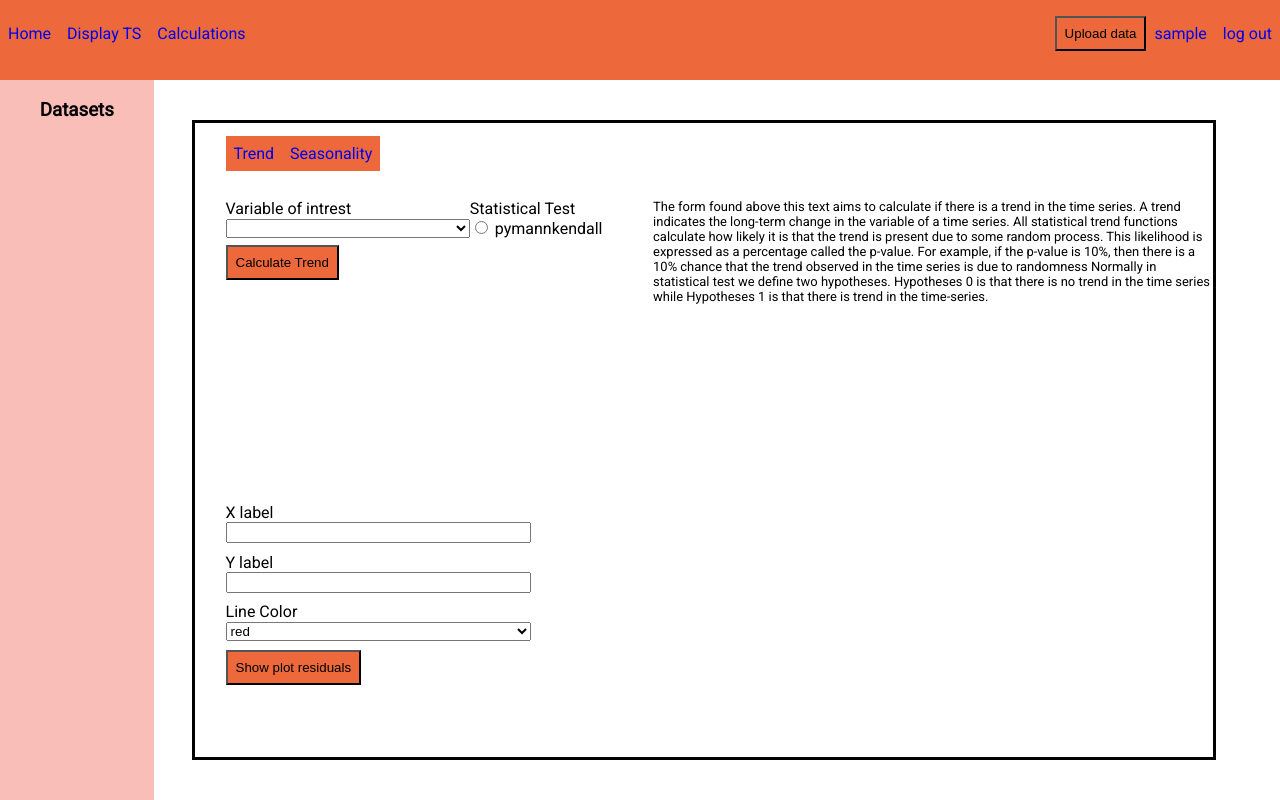
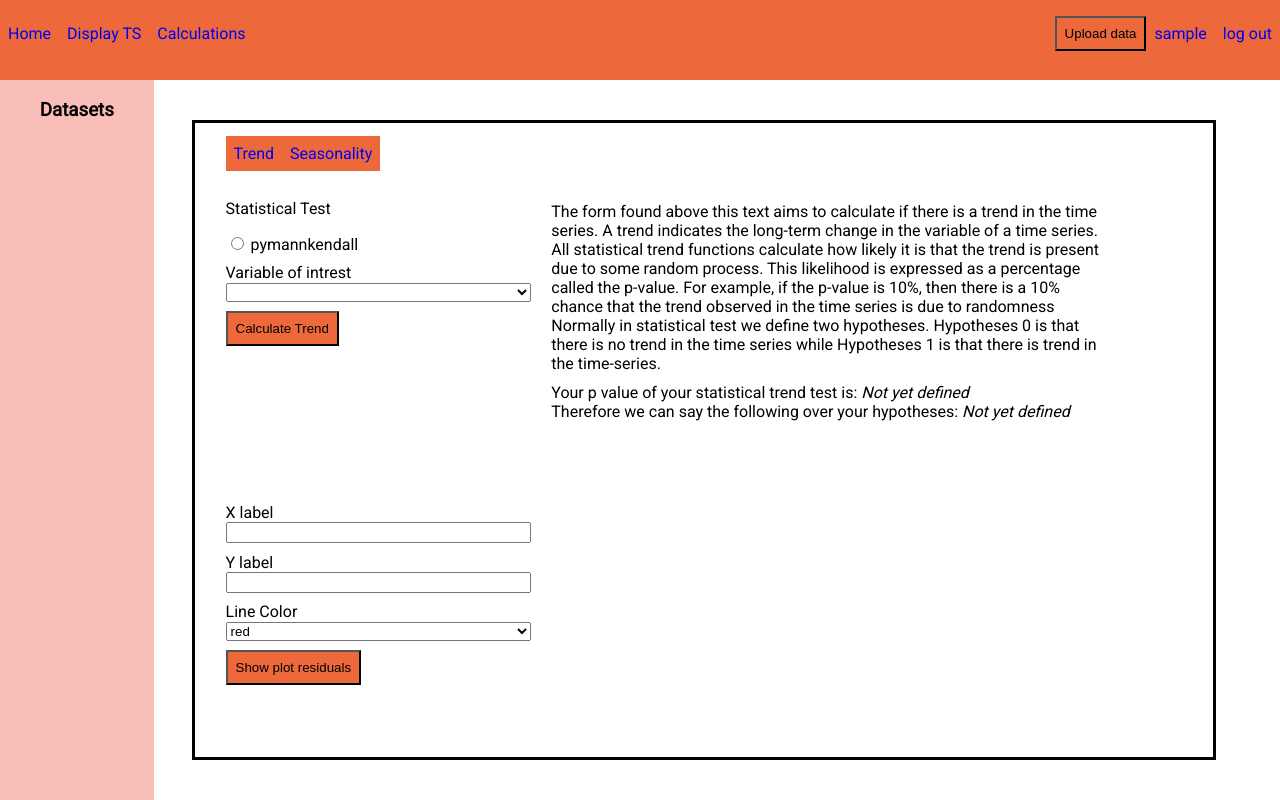
Before and after one commit to SanderBos1/Time_series_analyser, a Flask app: page /trend in a window 1280 px wide. Run offline with Flask 3, Linux system fonts and the light colour scheme; the visitor is signed in with stand-in values (Sample User, id 1); data that the repository does not hold is empty; some libraries are stand-ins or nearby versions.

Commit message:
Added Trend.seasonality p value calculation error messaging

```diff
--- a/ts_app/image_creation/static/scripts/image_handeling.js
+++ b/ts_app/image_creation/static/scripts/image_handeling.js
@@ -64,7 +64,7 @@ $(document).ready(function() {
                 var error_text = document.getElementById("save_image_error");
                 var text = document.createElement("p");
                 text.setAttribute("id", "error_text_save")
-                text.innerHTML = "Something went wrong";
+                text.innerHTML = answer['message'];
                 error_text.appendChild(text)
                 error_text.style.display="inline-block";
             }
--- a/ts_app/sequencing/static/scripts/sequencing.js
+++ b/ts_app/sequencing/static/scripts/sequencing.js
@@ -6,17 +6,26 @@ $(document).ready(function() {
             url: '/trend/calculate/' + dataset,
             data: $('form').serialize(), // serializes the form's elements.
             success: function (data) {
-                if(data=="something went wrong"){
-                    document.getElementById("trend_answers").style.display="none"
-                    document.getElementById("Error").style.display="inline-block"
+                if(data['message']=="Calculated."){
+                    var trend_value = document.getElementById("trend_value")
+                    trend_value.innerHTML = data["p_value"]
+                    var hypotheses = document.getElementById("hypothese_trend")
+                    hypotheses.innerHTML = data["Hypotheses"]
                 }
                 else{
-                document.getElementById("Error").style.display="none"
-                document.getElementById("trend_answers").style.display="inline-block"
-                var trend_value = document.getElementById("trend_value")
-                trend_value.innerHTML = data.p_value
-                var hypotheses = document.getElementById("hypothese_trend")
-                hypotheses.innerHTML = data.Hypotheses
+                    if(document.getElementById('error_trend_calculation_message')){
+                        document.getElementById('error_trend_calculation_message').remove();
+                    }
+                    var trend_value = document.getElementById("trend_value")
+                    trend_value.innerHTML = data["p_value"]
+                    var hypotheses = document.getElementById("hypothese_trend")
+                    hypotheses.innerHTML = data["Hypotheses"]
+                    var error_text = document.getElementById("trend_calculation_error");
+                    var text = document.createElement("p");
+                    text.setAttribute("id", "error_trend_calculation_message")
+                    text.innerHTML = data["message"];
+                    error_text.appendChild(text)
+                    error_text.style.display="inline-block";
                 }
             }
         });
@@ -42,17 +51,26 @@ $(document).ready(function() {
             url: '/seasonality/calculate/' + dataset,
             data: $('form').serialize(), // serializes the form's elements.
             success: function (data) {
-                if(data=="something went wrong"){
-                    document.getElementById("seasonality_answers").style.display="none"
-                    document.getElementById("Error").style.display="inline-block"
+                if(data['message']=="Calculated."){
+                    var trend_value = document.getElementById("seasonality_value")
+                    trend_value.innerHTML = data["p_value"]
+                    var hypotheses = document.getElementById("hypothese_seasonality")
+                    hypotheses.innerHTML = data["Hypotheses"]
                 }
                 else{
-                document.getElementById("Error").style.display="none"
-                document.getElementById("seasonality_answers").style.display="inline-block"
-                var trend_value = document.getElementById("seasonality_value")
-                trend_value.innerHTML = data.p_value
-                var hypotheses = document.getElementById("hypothese_seasonality")
-                hypotheses.innerHTML = data.Hypotheses
+                    if(document.getElementById('error_seasonality_calculation_message')){
+                        document.getElementById('error_seasonality_calculation_message').remove();
+                    }
+                    var trend_value = document.getElementById("seasonality_value")
+                    trend_value.innerHTML = data["p_value"]
+                    var hypotheses = document.getElementById("hypothese_seasonality")
+                    hypotheses.innerHTML = data["Hypotheses"]
+                    var error_text = document.getElementById("seasonality_calculation_error");
+                    var text = document.createElement("p");
+                    text.setAttribute("id", "error_seasonality_calculation_message")
+                    text.innerHTML = data["message"];
+                    error_text.appendChild(text)
+                    error_text.style.display="inline-block";
                 }
             }
         });
--- a/ts_app/sequencing/static/styles/sequencing.css
+++ b/ts_app/sequencing/static/styles/sequencing.css
@@ -17,13 +17,14 @@
 }
 
 
+/* Trend css */
 
 .p_value_calculation_holder{
     position:relative;
     float:left;
     top:2%;
     left:3%;
-    width:40%;
+    width:30%;
     height:50%;
 
 }
@@ -33,6 +34,31 @@
     height:100%;
 }
 
+.form_input{
+    margin-bottom:3%;
+    width:100%;
+}
+
+#function{
+    list-style-type: none;
+    padding:0px;
+}
+#function > li{
+    width:100%;
+    height:100%;
+    margin:0px;
+    padding:0px;
+
+}
+
+#trend_calculation_error{
+    width:60%;
+    left:15%;
+    height: 40%;
+
+}
+
+
 .pvalue_explanation_answers{
     position:relative;
     float:left;
@@ -40,26 +66,23 @@
     width:55%;
     height:50%;
     overflow:auto;
-    font-size:90%;
+    word-wrap: break-word;
 
-}
 
-.pval_exp > p{
-    font-size:90%;
-    height:100%;
 }
 
 #trend_text{
     position:relative;
     width:100%;
     height:60%;
+    overflow:auto;
 }
 
 #trend_answers{
     position:relative;
+    top:2%;
     width: 100%;
     height:10%;
-    display:none;
 
 }
 
@@ -70,29 +93,6 @@
     display:none;
 }
 
-#form_function{
-    position:relative;
-    width:40%;
-    float:right
-}
-
-.form_input{
-    margin-bottom:3%;
-    width:100%;
-}
-
-#function{
-    list-style-type: none;
-    margin:0px;
-    padding:0px;
-}
-#function > li{
-    width:100%;
-    height:100%;
-    margin:0px;
-    padding:0px;
-
-}
 
 #form_values{
     position:relative;
@@ -135,3 +135,10 @@
     object-fit: fill;
 
 }
+
+#seasonality_calculation_error{
+    left:20%;
+    width:60%;
+    height:40%;
+
+}
--- a/ts_app/sequencing/templates/sequencing_trend.html
+++ b/ts_app/sequencing/templates/sequencing_trend.html
@@ -19,22 +19,16 @@
 <div class="p_value_calculation_holder">
   <form class="p_value_calculation" id="trend_form" method="post">
     {{ form.csrf_token}}
-    <div id="form_function">
       {{form.function.label  (class_="form_label")}}
       {{form.function (class_="form_input")}}
-    </div>
-    <div id = "form_values">
     {{form.column_intrest.label  (class_="form_label")}}
     {{form.column_intrest (class_="form_input")}}
     {{form.submit (class_="button_standard")}}
-    </div>
-
-    <div class = standard_error id="Error">
-      Something went wrong
-    </div>
-
   </form>
 </div>
+
+<error-dialogue class="dialogue-element" id="trend_calculation_error" dialogue_name="Error with calculating p value">
+</error-dialogue>
 
 <div class="pvalue_explanation_answers">
   <div class="pval_exp" id="trend_text">
@@ -49,8 +43,8 @@
 </div>
 
 <div id="trend_answers">
-  <p >Your trend value is: <var id="trend_value">Not yet defined</var></p>
-  <p id="hypothese_trend"> Therefore your trend is: <var id="hypothese_trend">Not yet defined</var></p>
+  <p >Your p value of your statistical trend test is: <var id="trend_value">Not yet defined</var></p>
+  <p> Therefore we can say the following over your hypotheses: <var id="hypothese_trend">Not yet defined</var></p>
 </div>
 </div>
 
--- a/ts_app/sidebar_logic/templates/base_sidebar.html
+++ b/ts_app/sidebar_logic/templates/base_sidebar.html
@@ -57,7 +57,7 @@
 
 
     <dialogue-element class="dialogue-element" id="upload_csv_dialogue" dialogue_name="Upload Dataset">
-      <p id="upload_explanation"> Upload a csv file</p>
+      <p id="upload_explanation"> From this dialogue you can upload csv files. Be aware that the time element of your data should be called "Date"</p>
       <form id="upload_form" method=post  enctype="multipart/form-data">
         {{upload_form.csrf_token (id_="csv_upload_csfr")}}
         {{upload_form.file (class_="button_standard") }}
--- a/ts_app/static/styles/standards.css
+++ b/ts_app/static/styles/standards.css
@@ -117,7 +117,7 @@ input:hover{
 .red_top{
     position:relative;
     width:100%;
-    height:20%;
+    height:10%;
     background-color: red;
     z-index:20;
 }
```
Also changed, not shown: ts_app/sequencing/sequencing.py (+47 -35 lines), ts_app/sequencing/templates/sequencing_seasonality.html (+5 -9 lines), ts_app/image_creation/image_ts.py (line endings or trailing spaces).
